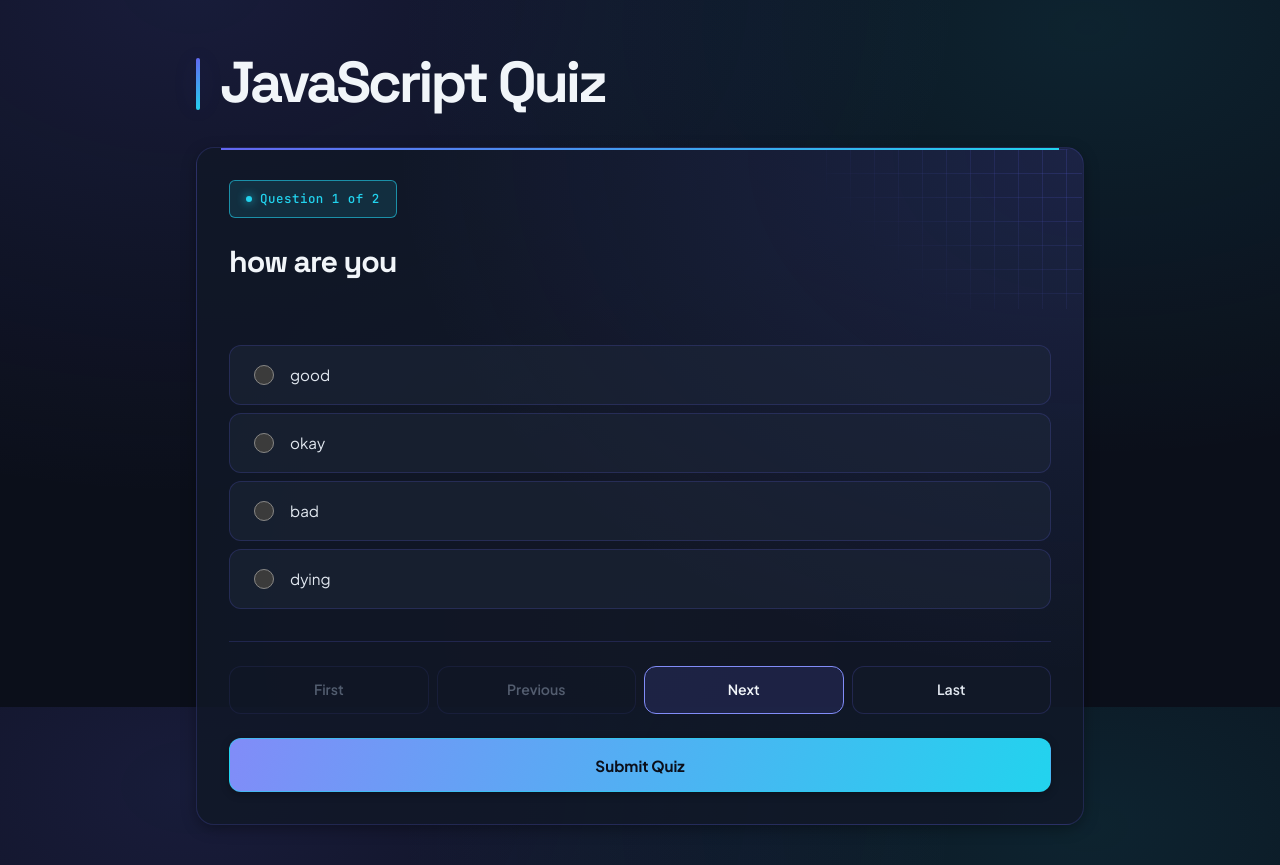
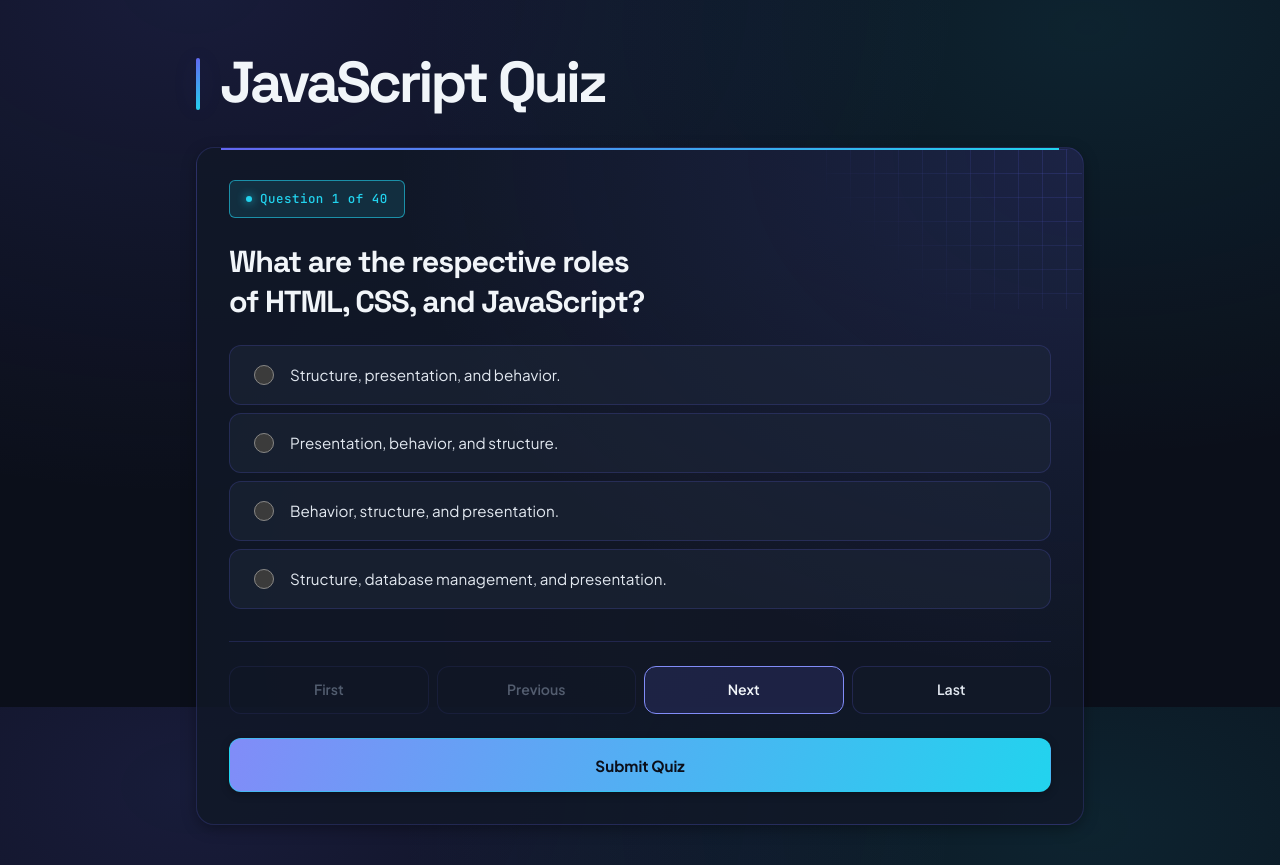
Before and after one commit to alexalhachem/web-programming-site, a Flask app: page /quiz in a window 1280 px wide. Shown: the part 93-958 px from the top of the page. Run offline with Flask 3, Linux system fonts and the light colour scheme.

Commit message:
Week 5 changes AI included - fix2

```diff
--- a/static/quiz.css
+++ b/static/quiz.css
@@ -1,6 +1,10 @@
 /* Quiz: a focused challenge console built from style.css design tokens. */
 
 /* The quiz template has its own main inside the shared page shell. */
+#questionText {
+  white-space: pre-wrap;
+}
+
 body > main:has(> main.container > #quizPanel) {
   padding-top: clamp(var(--space-lg), 4vw, var(--space-2xl));
 }
--- a/static/quiz.js
+++ b/static/quiz.js
@@ -1,18 +1,471 @@
 // ======================================================
 // QUESTIONS
 // ======================================================
+
 const questions = [
+  // ======================================================
+  // WEB FUNDAMENTALS — 1–2
+  // ======================================================
+
   {
-    question: "how are you",
-    choices: ["good", "okay", "bad", "dying"],
-    answer: 1,
-    explanation: "Being okay is the correct lifestyle"
+    question: "What are the respective roles of HTML, CSS, and JavaScript?",
+    choices: [
+      "Structure, presentation, and behavior.",
+      "Presentation, behavior, and structure.",
+      "Behavior, structure, and presentation.",
+      "Structure, database management, and presentation."
+    ],
+    answer: 0,
+    explanation: "HTML structures the content, CSS controls its presentation, and JavaScript adds behavior and interactivity."
   },
   {
-    question: "Do you like the course",
-    choices: ["yes", "no", "maybe", "idk"],
+    question: "Which statement correctly describes communication between a browser and a web server?",
+    choices: [
+      "The server displays the page directly on the user's screen.",
+      "The browser sends an HTTP request, and the server returns an HTTP response.",
+      "The browser must store the server's database.",
+      "The browser and server must use the same programming language."
+    ],
+    answer: 1,
+    explanation: "The browser requests resources. The server processes requests and returns responses, which the browser interprets."
+  },
+
+  // ======================================================
+  // HTML — 3–8
+  // ======================================================
+
+  {
+    question: "Which statement correctly describes the structure of an HTML document?",
+    choices: [
+      "<head> contains visible content, while <body> contains metadata.",
+      "<title> must be placed inside <body>.",
+      "<head> contains metadata, while <body> contains visible page content.",
+      "<body> must be placed inside <head>."
+    ],
+    answer: 2,
+    explanation: "The head contains information such as the title and character encoding. The body contains the displayed content."
+  },
+  {
+    question: "What is the difference between id and class?",
+    choices: [
+      "An id can be shared, but a class must be unique.",
+      "An element cannot have both.",
+      "They can only be applied to div elements.",
+      "An id should be unique in the document, while a class can be shared."
+    ],
+    answer: 3,
+    explanation: "An id identifies a particular element. Classes group elements, often so they can share CSS rules."
+  },
+  {
+    question: "Which code creates a link to a section with id=\"contact\" on the same page?",
+    choices: [
+      "<a href=\"#contact\">Contact</a>",
+      "<a src=\"#contact\">Contact</a>",
+      "<a href=\"contact\">Contact</a>",
+      "<a id=\"contact\">Contact</a>"
+    ],
     answer: 0,
-    explanation: "You should like the course in order to pass with a remarkable grade"
+    explanation: "An internal link uses href with # followed by the destination element's id."
+  },
+  {
+    question: "What do src and alt specify in an <img> element?",
+    choices: [
+      "The image width and height.",
+      "The image location and its alternative text.",
+      "The image caption and its hyperlink.",
+      "Two different image locations."
+    ],
+    answer: 1,
+    explanation: "src points to the image resource. alt supplies a text alternative for the image's information."
+  },
+  {
+    question: "Which statement about HTML tables is correct?",
+    choices: [
+      "<td> creates a row, and <tr> creates a data cell.",
+      "rowspan makes a cell span several columns.",
+      "<tr> creates a row, <th> creates a header cell, and colspan spans columns.",
+      "<th> must always be placed outside <tr>."
+    ],
+    answer: 2,
+    explanation: "Rows use tr, header cells use th, and data cells use td. colspan spans columns; rowspan spans rows."
+  },
+  {
+    question: "Which element is most appropriate for an independently understandable blog post?",
+    choices: [
+      "<nav>",
+      "<span>",
+      "<header>",
+      "<article>"
+    ],
+    answer: 3,
+    explanation: "article represents self-contained content. section represents a thematic grouping within a document."
+  },
+
+  // ======================================================
+  // CSS — 9–16
+  // ======================================================
+
+  {
+    question: "Which rule selects paragraphs with class=\"note\"?",
+    choices: [
+      "p.note { color: blue; }",
+      "p .note { color: blue; }",
+      "p, .note { color: blue; }",
+      "p#note { color: blue; }"
+    ],
+    answer: 0,
+    explanation: "p.note requires the element to be a paragraph with that class. A space means descendant, a comma groups selectors, and # selects an id."
+  },
+  {
+    question: "What is the difference between div p and div > p?",
+    choices: [
+      "Both select only direct children.",
+      "div p selects descendant paragraphs; div > p selects only direct child paragraphs.",
+      "div p selects direct children; div > p selects all descendants.",
+      "div > p selects paragraphs immediately after the div."
+    ],
+    answer: 1,
+    explanation: "The descendant selector can match paragraphs nested at any depth. The child selector requires the immediate parent to be a div."
+  },
+  {
+    question: "Which selector changes a link's style when the pointer is over it?",
+    choices: [
+      "a:visited",
+      "a:link",
+      "a:hover",
+      "a::pointer"
+    ],
+    answer: 2,
+    explanation: ":hover is a pseudo-class that matches the element's hover state."
+  },
+  {
+    question: "These are the only color rules in the stylesheet. What color is the paragraph?\n\np { color: green; }\n.note { color: blue; }\n#message { color: red; }\n\n<p id=\"message\" class=\"note\">Hello</p>",
+    choices: [
+      "Green.",
+      "Blue.",
+      "Black.",
+      "Red."
+    ],
+    answer: 3,
+    explanation: "The id selector has greater specificity than the class selector and the element selector."
+  },
+  {
+    question: "What is the correct order of the CSS box model from inside to outside?",
+    choices: [
+      "Content → padding → border → margin.",
+      "Content → margin → border → padding.",
+      "Content → border → padding → margin.",
+      "Padding → content → margin → border."
+    ],
+    answer: 0,
+    explanation: "Padding surrounds the content, the border surrounds the padding, and margin provides space outside the border."
+  },
+  {
+    question: "With content-box sizing, what is the total width including margins?\n\ndiv {\n  width: 200px;\n  padding: 10px;\n  border: 2px solid black;\n  margin: 5px;\n}",
+    choices: [
+      "217px.",
+      "234px.",
+      "224px.",
+      "230px."
+    ],
+    answer: 1,
+    explanation: "Total width = 200 + 20 padding + 4 border + 10 margin = 234px. Include both left and right sides."
+  },
+  {
+    question: "Which statement correctly compares relative and absolute positioning?",
+    choices: [
+      "Both remove the element from normal flow.",
+      "Absolute positioning always uses the viewport as its reference.",
+      "Relative positioning preserves the original layout space; absolute positioning removes the element from normal flow.",
+      "Relative positioning prevents the use of top and left."
+    ],
+    answer: 2,
+    explanation: "Relative positioning visually offsets an element while retaining its original space. Absolute positioning removes it from normal flow."
+  },
+  {
+    question: "When does this media query apply?\n\n@media screen and (max-width: 600px) {\n  body { font-size: 14px; }\n}",
+    choices: [
+      "Only when printing.",
+      "When the viewport is at least 600px wide.",
+      "Only when the viewport is exactly 600px wide.",
+      "On screens when the viewport is 600px wide or less."
+    ],
+    answer: 3,
+    explanation: "screen specifies the media type. max-width defines an inclusive upper width limit."
+  },
+
+  // ======================================================
+  // HTML FORMS — 17–24
+  // ======================================================
+
+  {
+    question: "What do action and method specify in an HTML form?",
+    choices: [
+      "action specifies the destination URL; method specifies the HTTP method.",
+      "action specifies the HTTP method; method specifies the destination URL.",
+      "action specifies the submit button text; method specifies the input type.",
+      "Both specify how fields are displayed."
+    ],
+    answer: 0,
+    explanation: "The browser sends the form data to the action URL using the specified method, usually GET or POST."
+  },
+  {
+    question: "How is form data normally sent with GET compared with POST?",
+    choices: [
+      "GET sends it in the body; POST sends it in the URL.",
+      "GET sends it in the URL query; POST sends it in the request body.",
+      "Both always send it in the URL.",
+      "POST automatically encrypts the data."
+    ],
+    answer: 1,
+    explanation: "GET places form data in the query string. POST places it in the request body. POST alone does not provide encryption."
+  },
+  {
+    question: "An input has id=\"email\" but no name attribute. What happens to its value during ordinary form submission?",
+    choices: [
+      "It is submitted under the key email.",
+      "It is submitted under the key id.",
+      "It is omitted from the submitted form data.",
+      "The entire form becomes invalid."
+    ],
+    answer: 2,
+    explanation: "The name attribute supplies the submitted field key. An id identifies the element but does not replace name."
+  },
+  {
+    question: "Which label is correctly associated with this input?\n\n<input id=\"studentName\" name=\"fullname\" type=\"text\">",
+    choices: [
+      "<label for=\"fullname\">Name</label>",
+      "<label name=\"studentName\">Name</label>",
+      "<label href=\"#studentName\">Name</label>",
+      "<label for=\"studentName\">Name</label>"
+    ],
+    answer: 3,
+    explanation: "The label's for attribute must match the input's id."
+  },
+  {
+    question: "Which setup allows one selected option from a group of choices?",
+    choices: [
+      "Radio buttons in the same form with the same name.",
+      "Checkboxes with different names.",
+      "Radio buttons with different names.",
+      "Text inputs with the same id."
+    ],
+    answer: 0,
+    explanation: "Radio buttons sharing a name form a selection group. Checkboxes allow multiple selections."
+  },
+  {
+    question: "What is the submission difference between readonly and disabled for named text inputs?",
+    choices: [
+      "Neither is submitted.",
+      "An enabled readonly input is submitted; a disabled input is omitted.",
+      "A disabled input is submitted; a readonly input is omitted.",
+      "Both are always submitted."
+    ],
+    answer: 1,
+    explanation: "readonly prevents normal editing. disabled makes the control unavailable and excludes it from ordinary submission."
+  },
+  {
+    question: "Which input requires a value containing exactly three letters?",
+    choices: [
+      "<input type=\"text\" size=\"3\" required>",
+      "<input type=\"text\" maxlength=\"3\">",
+      "<input type=\"text\" pattern=\"[A-Za-z]{3}\" required>",
+      "<input type=\"text\" placeholder=\"ABC\" required>"
+    ],
+    answer: 2,
+    explanation: "The pattern requires three letters, and required prevents an empty value. size controls width; maxlength only sets an upper length limit."
+  },
+  {
+    question: "Which statement correctly distinguishes <select> from <datalist>?",
+    choices: [
+      "Both always restrict users to the listed values.",
+      "A datalist replaces the input element.",
+      "A select allows arbitrary typed values by default.",
+      "A select offers defined options; a datalist supplies suggestions to an input that can accept another value."
+    ],
+    answer: 3,
+    explanation: "An input connects to a datalist through its list attribute. The datalist itself does not restrict input to its suggestions."
+  },
+
+  // ======================================================
+  // JAVASCRIPT — 25–40
+  // ======================================================
+
+  {
+    question: "In const price = 10;, which statement is correct?",
+    choices: [
+      "const is a declaration keyword, price is an identifier, and 10 is a literal.",
+      "const is a literal, price is a keyword, and 10 is an identifier.",
+      "The value 10 is not a literal because it is assigned to a variable.",
+      "price is a string literal."
+    ],
+    answer: 0,
+    explanation: "A literal directly expresses a value. const declares a binding that cannot be reassigned."
+  },
+  {
+    question: "What happens here?\n\nconst numbers = [1, 2, 3];\nnumbers[0] = 10;\nnumbers.push(4);",
+    choices: [
+      "The first assignment throws an error.",
+      "numbers becomes [10, 2, 3, 4].",
+      "numbers remains [1, 2, 3].",
+      "push throws an error because the array uses const."
+    ],
+    answer: 1,
+    explanation: "const prevents reassignment of numbers to another value. It does not prevent modifying the referenced array."
+  },
+  {
+    question: "What is stored in message?\n\nlet score = 8;\nconst message = `Score: ${score + 1}`;",
+    choices: [
+      "\"Score: 81\"",
+      "\"Score: ${score + 1}\"",
+      "\"Score: 9\"",
+      "\"Score: 8\""
+    ],
+    answer: 2,
+    explanation: "Template literals evaluate expressions inside ${...}. Since score is numeric, score + 1 gives 9."
+  },
+  {
+    question: "What is printed?\n\nconsole.log(5 == \"5\", 5 === \"5\");",
+    choices: [
+      "false, false",
+      "true, true",
+      "false, true",
+      "true, false"
+    ],
+    answer: 3,
+    explanation: "== performs type conversion here. === does not, so a number and a string are not strictly equal."
+  },
+  {
+    question: "What is the final value of total?\n\nlet total = 0;\nfor (let i = 1; i <= 4; i++) {\n  total += i;\n}",
+    choices: [
+      "10",
+      "6",
+      "4",
+      "15"
+    ],
+    answer: 0,
+    explanation: "The loop adds 1, 2, 3, and 4, giving 10."
+  },
+  {
+    question: "Which statement correctly distinguishes for...in from for...of?",
+    choices: [
+      "Both give the values stored in an array.",
+      "for...in gives enumerable property names; for...of gives values from an iterable.",
+      "for...in gives values; for...of gives property names.",
+      "for...of works only with plain objects."
+    ],
+    answer: 1,
+    explanation: "For an ordinary array, for...in provides keys such as '0'. for...of provides the actual elements."
+  },
+  {
+    question: "What are part and the final numbers array?\n\nconst numbers = [10, 20, 30, 40];\nconst part = numbers.slice(1, 3);\nnumbers.splice(1, 1);",
+    choices: [
+      "part = [20]; numbers = [10, 30, 40].",
+      "part = [20, 30, 40]; numbers = [10, 40].",
+      "part = [20, 30]; numbers = [10, 30, 40].",
+      "part = [20, 30]; numbers = [10, 20, 30, 40]."
+    ],
+    answer: 2,
+    explanation: "slice copies indexes 1 and 2 without changing the original. splice then removes one element at index 1."
+  },
+  {
+    question: "What are doubled and evens?\n\nconst nums = [1, 2, 3, 4];\nconst doubled = nums.map(n => n * 2);\nconst evens = nums.filter(n => n % 2 === 0);",
+    choices: [
+      "doubled = [2, 4]; evens = [2, 4, 6, 8].",
+      "doubled = 20; evens = 6.",
+      "doubled = [2, 4, 6, 8]; evens = [false, true, false, true].",
+      "doubled = [2, 4, 6, 8]; evens = [2, 4]."
+    ],
+    answer: 3,
+    explanation: "map transforms each element. filter keeps only elements satisfying its condition. These callbacks leave nums unchanged."
+  },
+  {
+    question: "What is total?\n\nconst nums = [2, 4, 6];\nconst total = nums.reduce((sum, n) => sum + n, 0);",
+    choices: [
+      "12",
+      "[2, 4, 6]",
+      "6",
+      "[0, 2, 6, 12]"
+    ],
+    answer: 0,
+    explanation: "reduce accumulates one result. Starting at 0, it adds 2, 4, and 6."
+  },
+  {
+    question: "What value does calculate(5) return?\n\nfunction calculate(x, y = 2) {\n  return x * y;\n}",
+    choices: [
+      "5",
+      "10",
+      "undefined",
+      "NaN"
+    ],
+    answer: 1,
+    explanation: "The omitted second argument uses the default y = 2. The function returns 5 × 2."
+  },
+  {
+    question: "What is the difference between showResult and showResult() when showResult is a function?",
+    choices: [
+      "Both call the function.",
+      "showResult calls it; showResult() refers to it.",
+      "showResult refers to the function; showResult() calls it.",
+      "Parentheses are optional when calling a function."
+    ],
+    answer: 2,
+    explanation: "Accessing the function name gives the function itself. Parentheses invoke it."
+  },
+  {
+    question: "Which arrow function correctly returns the square of n?",
+    choices: [
+      "const square = n => { n * n; };",
+      "const square = n -> n * n;",
+      "const square = (n * n) => n;",
+      "const square = n => n * n;"
+    ],
+    answer: 3,
+    explanation: "An expression-bodied arrow function implicitly returns its expression. A block body needs an explicit return statement."
+  },
+  {
+    question: "What are number and person.age after the function call?\n\nlet number = 5;\nconst person = { age: 20 };\nfunction update(n, p) {\n  n = 10;\n  p.age = 21;\n}\nupdate(number, person);",
+    choices: [
+      "number = 5; person.age = 21.",
+      "number = 10; person.age = 21.",
+      "number = 5; person.age = 20.",
+      "number = 10; person.age = 20."
+    ],
+    answer: 0,
+    explanation: "Reassigning the local parameter n does not change number. The parameter p references the same object as person, so the property change is visible."
+  },
+  {
+    question: "What does person.fullName() return?\n\nconst person = {\n  firstName: \"John\",\n  lastName: \"Doe\",\n  fullName: function() {\n    return this.firstName + \" \" + this.lastName;\n  }\n};",
+    choices: [
+      "\"firstName lastName\"",
+      "\"John Doe\"",
+      "\"JohnDoe\"",
+      "undefined"
+    ],
+    answer: 1,
+    explanation: "In this method call, this refers to person. The method combines its two properties with a space."
+  },
+  {
+    question: "Which code correctly defines Student as a subclass of Person and initializes the inherited name?",
+    choices: [
+      "class Student implements Person {\n  constructor(name) { super(name); }\n}",
+      "class Student extends Person {\n  constructor(name) { this.name = name; }\n}",
+      "class Student extends Person {\n  constructor(name) { super(name); }\n}",
+      "class Student inherits Person {\n  constructor(name) { Person(name); }\n}"
+    ],
+    answer: 2,
+    explanation: "extends creates inheritance. super(name) invokes the parent constructor, which must run before accessing this in a derived constructor."
+  },
+  {
+    question: "Which statement about getters, setters, and private fields is correct?",
+    choices: [
+      "A setter is invoked only by calling person.name(value).",
+      "An underscore makes a property inaccessible outside its class.",
+      "A getter must be invoked using parentheses.",
+      "person.name = value can invoke a setter, and a declared #name field is private."
+    ],
+    answer: 3,
+    explanation: "Accessors use property syntax. A declared # field enforces privacy, while an underscore is only a naming convention."
   }
 ];
 
```
